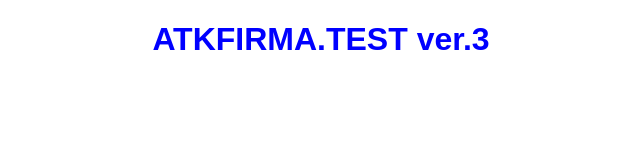
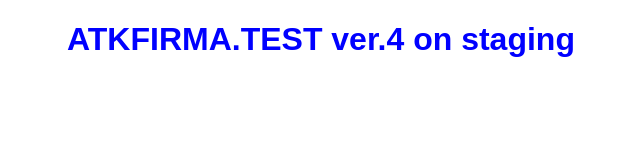
Before and after one commit to JouniJokelainen/site, a plain HTML site: page index.html in a window 1280 px wide. Shown: the whole page, without its empty margins (319-959 px from the left). Drawn offline with Linux system fonts and the light colour scheme.

Commit message:
ver 4 on staging

```diff
--- a/index.html
+++ b/index.html
@@ -1,7 +1,7 @@
 <!DOCTYPE html>
 <html>
 <head>
-  <title>ATKFIRMA.TEST ver.3</title>
+  <title>ATKFIRMA.TEST ver.4 </title>
   <style>
     body {
       font-family: sans-serif;
@@ -13,6 +13,6 @@
   </style>
 </head>
 <body>
-  <h1>ATKFIRMA.TEST ver.3</h1>
+  <h1>ATKFIRMA.TEST ver.4 on staging</h1>
 </body>
 </html>
```
